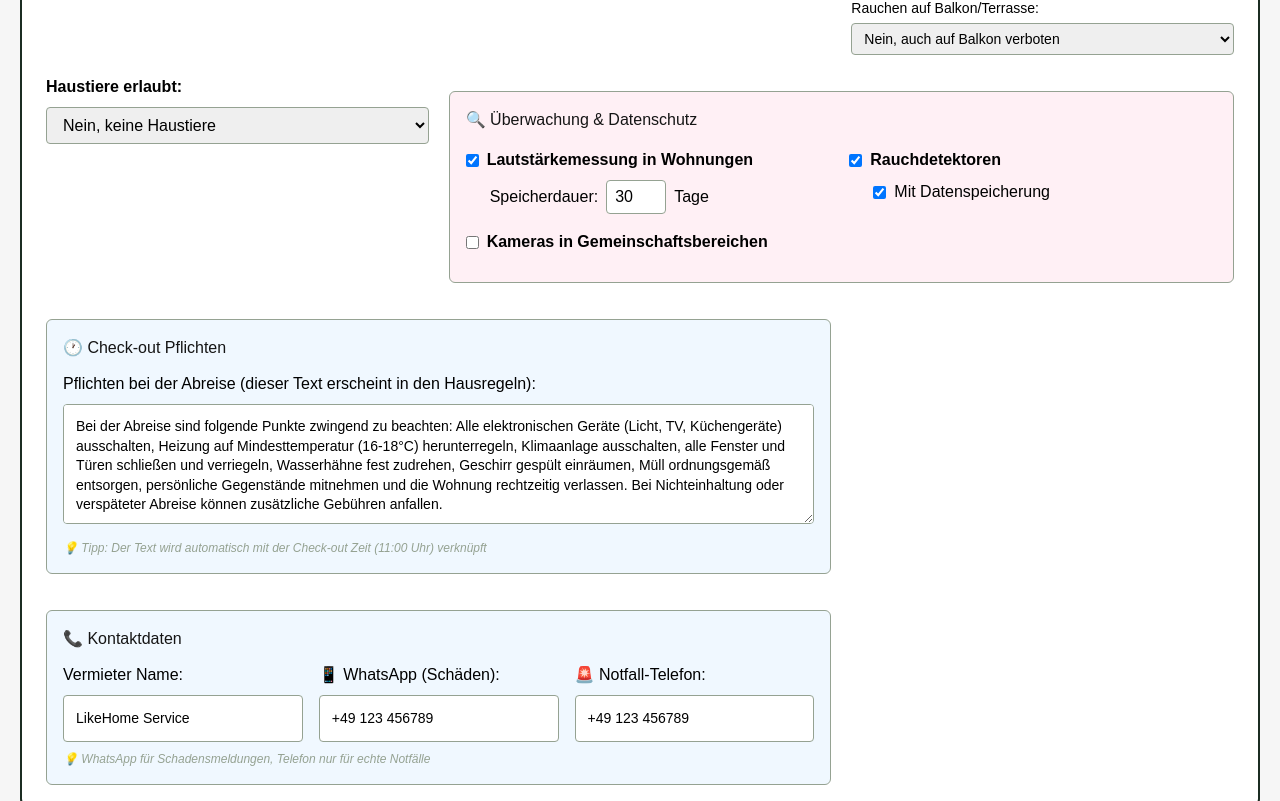
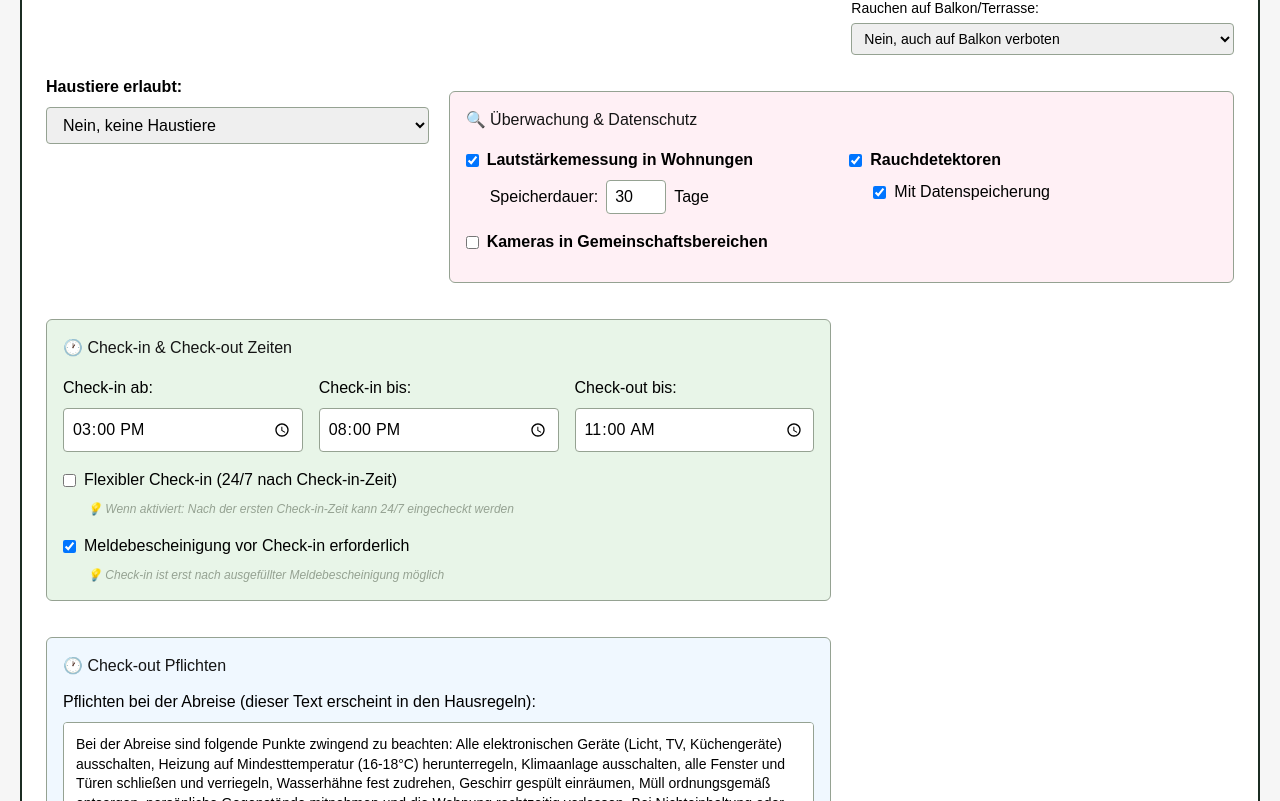
Before and after one commit to LikeHomeBNB/HouseRulesGenerator, a React app: page / in a window 1280 px wide. Shown: the part 404-1205 px from the top of the page. Built offline with nearby package versions, Linux system fonts and the light colour scheme; the HTML template or start-up script is replaced by a standard one.

Commit message:
Add configuration option for check-in and check-out time

```diff
--- a/src/homerules.jsx
+++ b/src/homerules.jsx
@@ -42,7 +42,9 @@ const HausregelnGenerator = () => {
     whatsappNummer: '+49 123 456789',
     checkinVon: '15:00',
     checkinBis: '20:00',
+    checkinFlexibel: false, // Wenn true: nach Check-in-Zeit 24/7 möglich
     checkoutBis: '11:00',
+    meldebescheinigungErforderlich: true, // Check-in nur nach ausgefüllter Meldebescheinigung
     checkoutPflichten: 'Bei der Abreise sind folgende Punkte zwingend zu beachten: Alle elektronischen Geräte (Licht, TV, Küchengeräte) ausschalten, Heizung auf Mindesttemperatur (16-18°C) herunterregeln, Klimaanlage ausschalten, alle Fenster und Türen schließen und verriegeln, Wasserhähne fest zudrehen, Geschirr gespült einräumen, Müll ordnungsgemäß entsorgen, persönliche Gegenstände mitnehmen und die Wohnung rechtzeitig verlassen. Bei Nichteinhaltung oder verspäteter Abreise können zusätzliche Gebühren anfallen.'
   });
 
@@ -208,14 +210,17 @@ const HausregelnGenerator = () => {
   const generiereHausregeln = () => {
     let output = `# HAUSORDNUNG
 
-**Liebe Gäste,**
-
-wir heißen Sie herzlich willkommen in unserer Ferienwohnung und freuen uns über Ihren Aufenthalt! Damit Sie und zukünftige Gäste sich bei uns wohlfühlen können, verpflichten Sie sich mit Ihrem Aufenthalt, diesen Regeln Folge zu leisten. Danke für Ihr Verständnis.
+Herzlich willkommen! Wir freuen uns, dass du bei uns zuhause bist. Damit du dich rundum wohlfühlst und auch zukünftige Gäste das können, haben wir ein paar wichtige Punkte für dich zusammengefasst.
 
 ## 🕐 An- und Abreise
 
 ### a) Check-in
-Die Anreise erfolgt zwischen **${einheitlicheRegeln.checkinVon} Uhr und ${einheitlicheRegeln.checkinBis} Uhr**.
+${einheitlicheRegeln.checkinFlexibel ?
+  `Die Anreise ist **jederzeit ab ${einheitlicheRegeln.checkinVon} Uhr** möglich (24/7).` :
+  `Die Anreise erfolgt zwischen **${einheitlicheRegeln.checkinVon} Uhr und ${einheitlicheRegeln.checkinBis} Uhr**.`
+}
+
+${einheitlicheRegeln.meldebescheinigungErforderlich ? '**Wichtiger Hinweis:** Ein Check-in ist erst nach vollständiger Ausfüllung der Meldebescheinigung möglich.' : ''}
 
 ### b) Check-out
 Bei der Abreise bitten wir unsere Gäste, die Unterkunft bis spätestens **${einheitlicheRegeln.checkoutBis} Uhr** freizugeben.
@@ -1243,6 +1248,116 @@ Eine Verletzung dieser Hausordnung verstößt gegen die Mietbedingungen gemäß
                   </div>
                 </div>
 
+                {/* Check-in & Check-out Zeiten */}
+                <div style={{
+                  backgroundColor: '#E8F5E8',
+                  padding: '16px',
+                  borderRadius: '6px',
+                  border: `1px solid ${styles.secondary}`,
+                  gridColumn: 'span 2',
+                  marginTop: '16px'
+                }}>
+                  <h4 style={{ margin: '0 0 16px 0', color: styles.dark }}>🕐 Check-in & Check-out Zeiten</h4>
+
+                  <div style={{ display: 'grid', gridTemplateColumns: '1fr 1fr 1fr', gap: '16px', marginBottom: '16px' }}>
+                    {/* Check-in Von */}
+                    <div>
+                      <label style={{ display: 'block', fontWeight: '500', marginBottom: '8px' }}>
+                        Check-in ab:
+                      </label>
+                      <input
+                        type="time"
+                        value={einheitlicheRegeln.checkinVon}
+                        onChange={(e) => updateEinheitlich('checkinVon', e.target.value)}
+                        style={{
+                          padding: '8px',
+                          border: `1px solid ${styles.secondary}`,
+                          borderRadius: '4px',
+                          width: '100%'
+                        }}
+                      />
+                    </div>
+
+                    {/* Check-in Bis */}
+                    <div>
+                      <label style={{ display: 'block', fontWeight: '500', marginBottom: '8px' }}>
+                        Check-in bis:
+                      </label>
+                      <input
+                        type="time"
+                        value={einheitlicheRegeln.checkinBis}
+                        onChange={(e) => updateEinheitlich('checkinBis', e.target.value)}
+                        style={{
+                          padding: '8px',
+                          border: `1px solid ${styles.secondary}`,
+                          borderRadius: '4px',
+                          width: '100%'
+                        }}
+                      />
+                    </div>
+
+                    {/* Check-out Bis */}
+                    <div>
+                      <label style={{ display: 'block', fontWeight: '500', marginBottom: '8px' }}>
+                        Check-out bis:
+                      </label>
+                      <input
+                        type="time"
+                        value={einheitlicheRegeln.checkoutBis}
+                        onChange={(e) => updateEinheitlich('checkoutBis', e.target.value)}
+                        style={{
+                          padding: '8px',
+                          border: `1px solid ${styles.secondary}`,
+                          borderRadius: '4px',
+                          width: '100%'
+                        }}
+                      />
+                    </div>
+                  </div>
+
+                  {/* Flexible Check-in Option */}
+                  <div style={{ marginBottom: '16px' }}>
+                    <label style={{ display: 'flex', alignItems: 'center', cursor: 'pointer', marginBottom: '8px' }}>
+                      <input
+                        type="checkbox"
+                        checked={einheitlicheRegeln.checkinFlexibel}
+                        onChange={(e) => updateEinheitlich('checkinFlexibel', e.target.checked)}
+                        style={{ marginRight: '8px' }}
+                      />
+                      <span style={{ fontWeight: '500' }}>Flexibler Check-in (24/7 nach Check-in-Zeit)</span>
+                    </label>
+                    <div style={{
+                      marginLeft: '24px',
+                      fontSize: '12px',
+                      color: styles.secondary,
+                      fontStyle: 'italic'
+                    }}>
+                      💡 Wenn aktiviert: Nach der ersten Check-in-Zeit kann 24/7 eingecheckt werden
+                    </div>
+                  </div>
+
+                  {/* Meldebescheinigung erforderlich */}
+                  <div>
+                    <label style={{ display: 'flex', alignItems: 'center', cursor: 'pointer', marginBottom: '8px' }}>
+                      <input
+                        type="checkbox"
+                        checked={einheitlicheRegeln.meldebescheinigungErforderlich}
+                        onChange={(e) => updateEinheitlich('meldebescheinigungErforderlich', e.target.checked)}
+                        style={{ marginRight: '8px' }}
+                      />
+                      <span style={{ fontWeight: '500' }}>Meldebescheinigung vor Check-in erforderlich</span>
+                    </label>
+                    <div style={{
+                      marginLeft: '24px',
+                      fontSize: '12px',
+                      color: styles.secondary,
+                      fontStyle: 'italic'
+                    }}>
+                      💡 Check-in ist erst nach ausgefüllter Meldebescheinigung möglich
+                    </div>
+                  </div>
+                </div>
+
                 {/* Check-out Pflichten */}
                 <div style={{
                   backgroundColor: '#F0F8FF',
```
